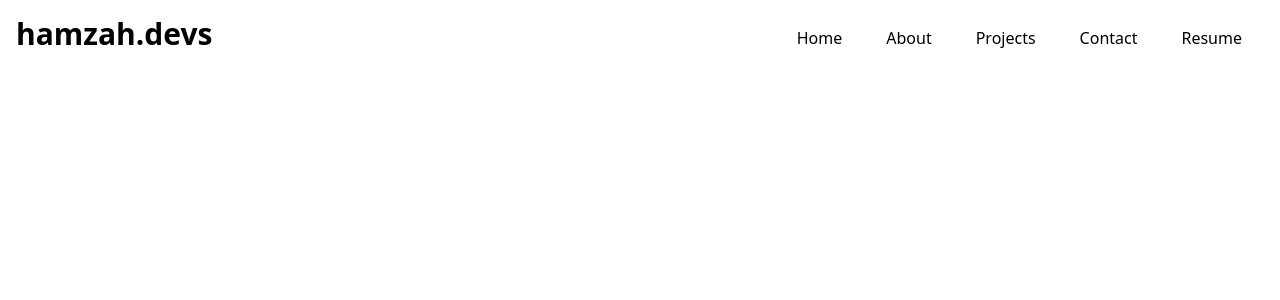
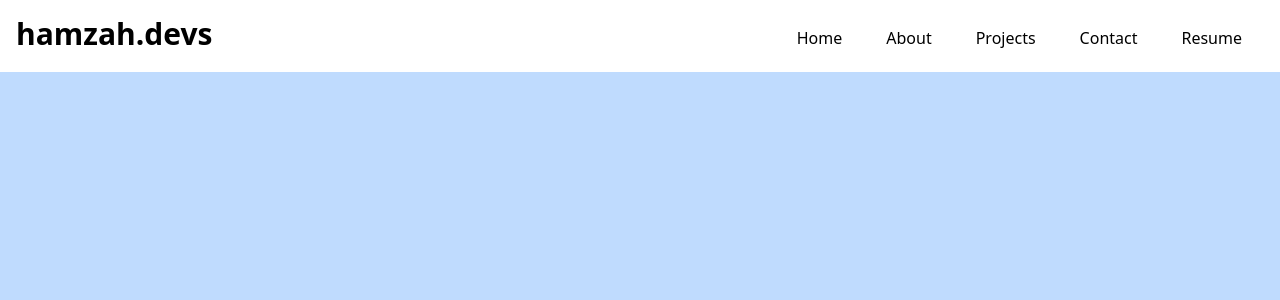
Before and after one commit to hamzahxx/landing-ubiquitous, a React (Vite) app: page / in a window 1280 px wide. Shown: the top 300 px of the page. Built offline with nearby package versions, Linux system fonts and the light colour scheme.

Commit message:
Homepage Init
- Creation of Homepage.jsx
- Importing Homepage.jsx in App.jsx

```diff
--- a/src/App.jsx
+++ b/src/App.jsx
@@ -4,12 +4,14 @@
 // Used to import from public folder
 // import viteLogo from "/vite.svg";
 
+import Homepage from "./components/Homepage";
 import Navbar from "./components/Navbar";
 
 function App() {
   return (
     <>
       <Navbar name="hamzah.devs" />
+      <Homepage />
     </>
   );
 }
--- /dev/null
+++ b/src/components/Homepage.jsx
@@ -0,0 +1,7 @@
+const Homepage = () => (
+  <>
+    <div className="h-screen bg-blue-200"></div>
+  </>
+);
+
+export default Homepage;
```
